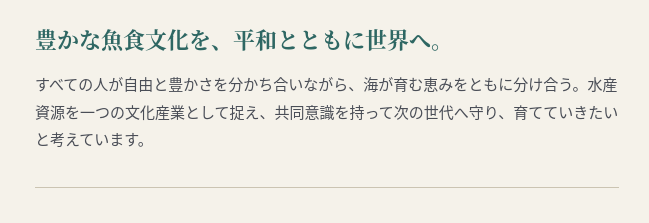
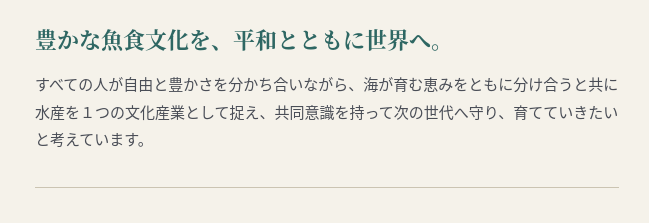
Before and after one commit to nelsonplayroom/yukishinozaki.biography, a plain HTML site: page index.html in a window 1280 px wide. Shown: the part 228-451 px from the top of the page, 313-962 px from the left. Drawn offline with Linux system fonts and the light colour scheme.

Commit message:
Update index.html

```diff
--- a/index.html
+++ b/index.html
@@ -206,7 +206,7 @@
 
   <div class="vision">
     <p class="catch">豊かな魚食文化を、平和とともに世界へ。</p>
-    <p>すべての人が自由と豊かさを分かち合いながら、海が育む恵みをともに分け合う。水産資源を一つの文化産業として捉え、共同意識を持って次の世代へ守り、育てていきたいと考えています。</p>
+    <p>すべての人が自由と豊かさを分かち合いながら、海が育む恵みをともに分け合うと共に水産を１つの文化産業として捉え、共同意識を持って次の世代へ守り、育てていきたいと考えています。</p>
   </div>
 
   <section>
```
